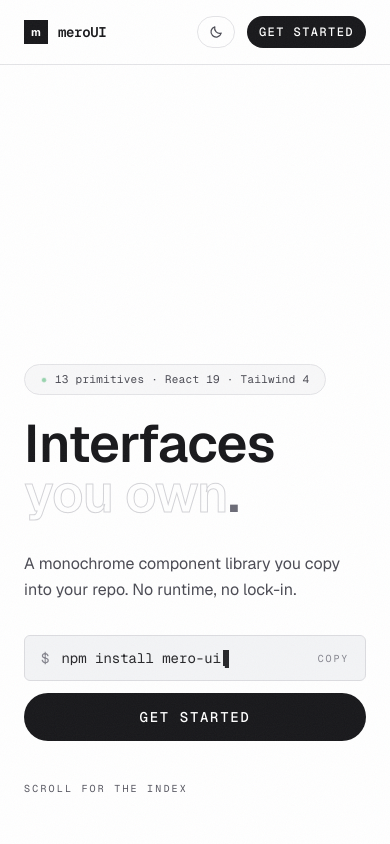
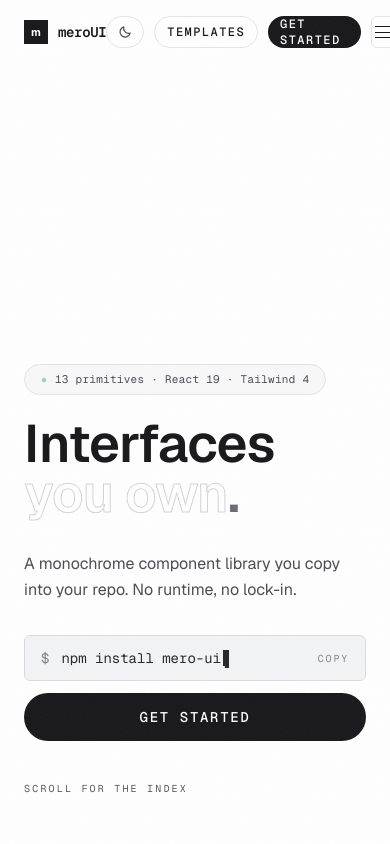
Before and after one commit to shivraj598/meroUI, a Next.js app: page / in a window 390 px wide. Shown: the top 844 px of the page. Built offline with nearby package versions, Linux system fonts and the light colour scheme.

Commit message:
feat: update Navbar component with new links and mobile dropdown functionality

```diff
--- a/src/components/sections/Navbar.tsx
+++ b/src/components/sections/Navbar.tsx
@@ -1,52 +1,126 @@
+"use client";
+
+import { useEffect, useState } from "react";
 import { Button } from "@/components/ui/Button";
 import { ThemeToggle } from "@/components/ThemeToggle";
 
-const links = [
-  { label: "Components", href: "#components" },
-  { label: "Features", href: "#features" },
-  { label: "Design", href: "#design" },
+const LINKS = [
+  { label: "Index", href: "#index" },
+  { label: "Why", href: "#why" },
+  { label: "Playground", href: "#playground" },
+  { label: "Work", href: "#work" },
 ];
 
+/**
+ * Landing nav: transparent over the hero, blur + hairline after scroll.
+ * Mobile gets a dropdown panel. Single-line on desktop.
+ */
 export function Navbar() {
+  const [scrolled, setScrolled] = useState(false);
+  const [open, setOpen] = useState(false);
+
+  useEffect(() => {
+    const onScroll = () => setScrolled(window.scrollY > 8);
+    onScroll();
+    window.addEventListener("scroll", onScroll, { passive: true });
+    return () => window.removeEventListener("scroll", onScroll);
+  }, []);
+
   return (
-    <header className="fixed inset-x-0 top-0 z-40 border-b border-line bg-canvas/85 backdrop-blur-sm">
+    <header
+      className={`fixed inset-x-0 top-0 z-40 transition-all duration-300 ${
+        scrolled || open
+          ? "border-b border-line bg-canvas/85 backdrop-blur-md"
+          : "border-b border-transparent bg-transparent"
+      }`}
+    >
       <nav className="mx-auto flex h-16 max-w-[1440px] items-center justify-between px-6 md:px-10">
-        <a href="#top" className="flex items-center gap-2.5">
-          <span className="flex size-6 items-center justify-center bg-ink text-[11px] font-bold leading-none text-canvas">
+        <a
+          href="#top"
+          className="group flex items-center gap-2.5"
+          aria-label="meroUI home"
+        >
+          <span className="flex size-6 items-center justify-center bg-ink text-[11px] font-bold leading-none text-canvas transition-transform duration-200 group-hover:-rotate-6">
             m
           </span>
           <span className="font-mono text-sm font-semibold tracking-tight text-ink">
             meroUI
           </span>
+          <span className="hidden rounded-full border border-line px-2 py-0.5 font-mono text-[9px] uppercase tracking-[0.18em] text-dim sm:inline-block">
+            v0.1.0
+          </span>
         </a>
 
         <div className="hidden items-center gap-8 md:flex">
-          {links.map((link) => (
+          {LINKS.map((link) => (
             <a
               key={link.href}
               href={link.href}
-              className="font-mono text-[11px] uppercase tracking-[0.18em] text-muted transition-colors hover:text-ink"
+              className="relative font-mono text-[11px] uppercase tracking-[0.18em] text-muted transition-colors hover:text-ink after:absolute after:-bottom-1.5 after:left-0 after:h-px after:w-0 after:bg-ink after:transition-all after:duration-200 hover:after:w-full"
             >
               {link.label}
             </a>
           ))}
         </div>
 
-        <div className="flex items-center gap-3">
+        <div className="flex items-center gap-2.5">
           <ThemeToggle />
-          <div className="hidden items-center gap-2 md:flex">
-            <Button href="/docs" variant="ghost" size="sm">
-              Docs
+          <Button href="/templates" variant="ghost" size="sm" className="hidden lg:inline-flex">
+            Templates
+          </Button>
+          <Button href="/docs" size="sm" className="hidden sm:inline-flex">
+            Get started
+          </Button>
+          <button
+            type="button"
+            onClick={() => setOpen((v) => !v)}
+            aria-expanded={open}
+            aria-label={open ? "Close menu" : "Open menu"}
+            className="flex size-8 items-center justify-center rounded-md border border-line text-ink transition-colors hover:border-line-strong md:hidden"
+          >
+            <span aria-hidden className="relative block h-3 w-4">
+              <span
+                className={`absolute left-0 top-0 h-px w-full bg-current transition-transform duration-200 ${open ? "translate-y-[5.5px] rotate-45" : ""}`}
+              />
+              <span
+                className={`absolute left-0 top-[5.5px] h-px w-full bg-current transition-opacity duration-200 ${open ? "opacity-0" : ""}`}
+              />
+              <span
+                className={`absolute left-0 top-[11px] h-px w-full bg-current transition-transform duration-200 ${open ? "-translate-y-[5.5px] -rotate-45" : ""}`}
+              />
+            </span>
+          </button>
+        </div>
+      </nav>
+
+      {/* mobile panel */}
+      <div
+        className={`overflow-hidden transition-all duration-300 md:hidden ${
+          open ? "max-h-96 border-b border-line bg-canvas/95 backdrop-blur-md" : "max-h-0"
+        }`}
+      >
+        <div className="flex flex-col gap-1 px-6 py-4">
+          {LINKS.map((link) => (
+            <a
+              key={link.href}
+              href={link.href}
+              onClick={() => setOpen(false)}
+              className="flex items-center justify-between rounded-md px-2 py-3 font-mono text-xs uppercase tracking-[0.18em] text-muted transition-colors hover:bg-panel hover:text-ink"
+            >
+              {link.label}
+              <span aria-hidden className="text-dim">→</span>
+            </a>
+          ))}
+          <div className="flex gap-2 border-t border-line pt-4">
+            <Button href="/docs" size="sm" className="flex-1">
+              Get started
             </Button>
-            <Button href="/templates" variant="ghost" size="sm">
+            <Button href="/templates" variant="ghost" size="sm" className="flex-1">
               Templates
             </Button>
           </div>
-          <Button href="/docs" size="sm">
-            Get started
-          </Button>
         </div>
-      </nav>
+      </div>
     </header>
   );
 }
```
